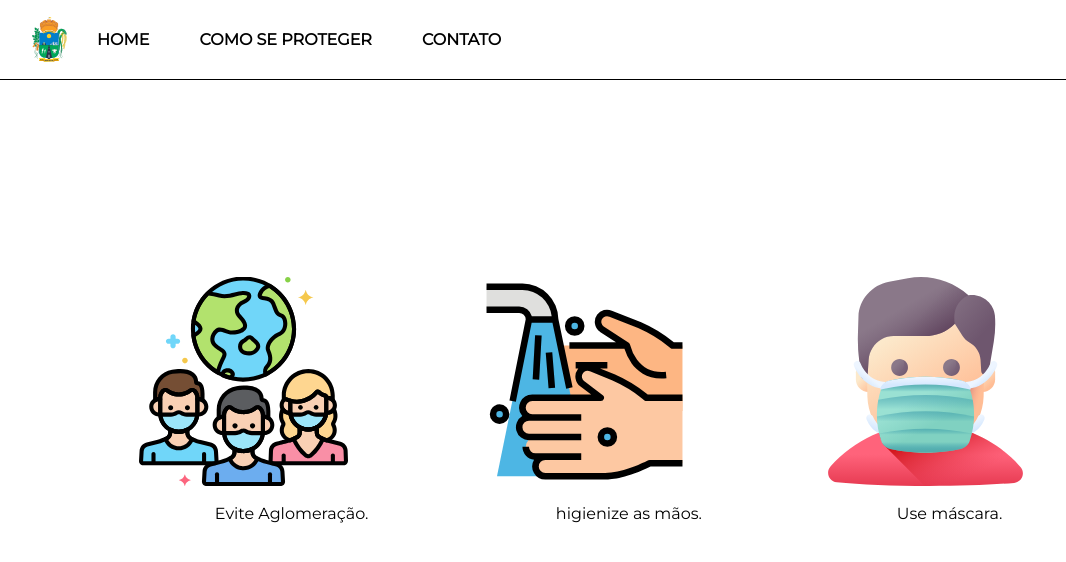
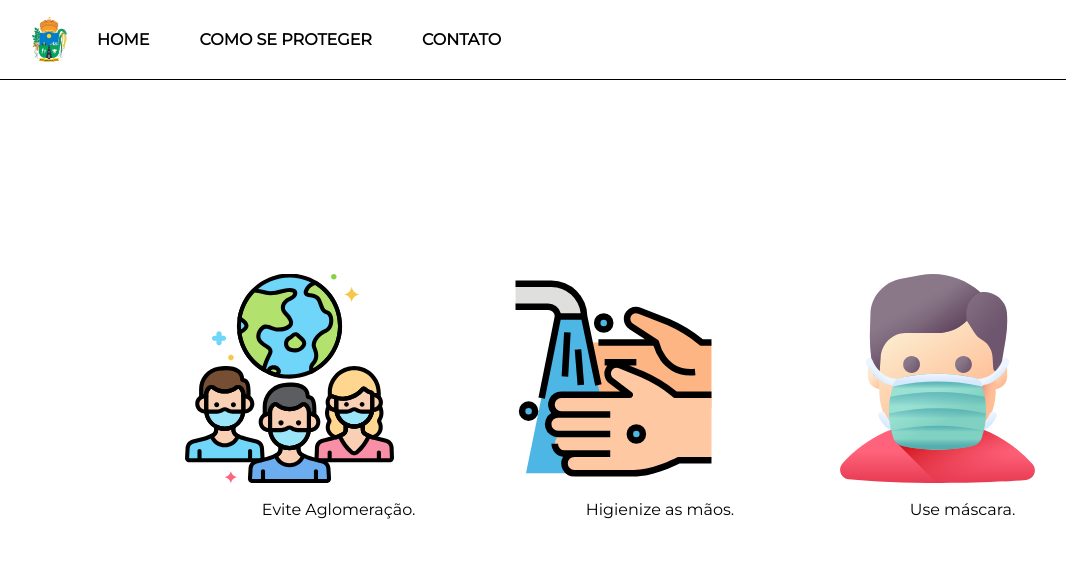
Before and after one commit to rafalup/coronavirus-novamutum, a React (Create React App) app: page /about in a window 1280 px wide. Shown: the top 562 px of the page, without its empty margins (13-1079 px from the left). Built offline with nearby package versions, Linux system fonts and the light colour scheme.

Commit message:
correção de frase

```diff
--- a/src/components/About.js
+++ b/src/components/About.js
@@ -28,7 +28,7 @@ export class About extends Component {
                             <div className="card-container">
                                <img src={Mao} className="pictures-item" alt="" width="209px"/>
 
-                                <p className="subdescription">higienize as mãos.</p>
+                                <p className="subdescription">Higienize as mãos.</p>
 
                             </div>
                         </div>
--- a/src/components/css/estilo.css
+++ b/src/components/css/estilo.css
@@ -1,5 +1,9 @@
 .container {
     padding: 64px;
+}
+
+.row{
+    margin-left: 5%;
 }
 
 .row:after {
@@ -83,9 +87,7 @@ img .logo-mundo{
         padding: 4px;
     }
 }
-/* .row-x{
-    margin-top: 7%;
-} */
+
 .column {
     float: left;
     width: 33.3%;
```
